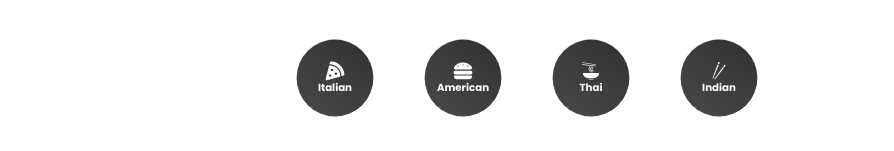
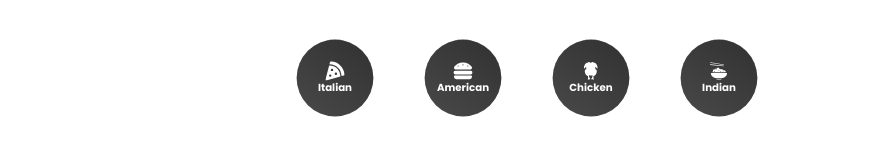
Before and after one commit to Olaowo5/reactrecipo, a React (Create React App) app: page /recipe/1 in a window 1280 px wide. Shown: the part 215-366 px from the top of the page, without its empty margins (97-991 px from the left). Built offline with nearby package versions, Linux system fonts and the light colour scheme; no server answers.

Commit message:
Ola changes

```diff
--- a/src/components/Category.jsx
+++ b/src/components/Category.jsx
@@ -1,5 +1,5 @@
 import {FaHamburger, FaPizzaSlice} from 'react-icons/fa';
-import {GiNoodles, GiChopsticks} from 'react-icons/gi';
+import {GiNoodles, GiChopsticks, GiBowlOfRice, GiRoastChicken} from 'react-icons/gi';
 
 import styled from "styled-components";
 import {NavLink} from 'react-router-dom';
@@ -17,12 +17,12 @@ function Category(){
                 <FaHamburger />
                 <h4>American</h4>
             </SLink>
-            <SLink to={'/cuisine/Thai'}>
-                <GiNoodles />
-                <h4>Thai</h4>
+            <SLink to={'/cuisine/Chicken'}>
+                <GiRoastChicken />
+                <h4>Chicken</h4>
             </SLink>
             <SLink to={'/cuisine/Indian'}>
-                <GiChopsticks />
+                <GiBowlOfRice />
                 <h4>Indian</h4>
             </SLink>
         </List>
--- a/src/components/Popular.jsx
+++ b/src/components/Popular.jsx
@@ -39,7 +39,7 @@ function Popular()
                         <h3>Popular Picks</h3>
                         <Splide
                         options={{
-                            perPage: 4,
+                            perPage: 5,
                             arrows: true,
                             pagination: false,
                             drag: "free",
--- a/src/components/Search.jsx
+++ b/src/components/Search.jsx
@@ -41,6 +41,7 @@ const FormStyle = styled.form`
         border:none;
         border-radius: 1rem;
         outline: none;
+        width: 50%;
 
     }
     svg{
--- a/src/pages/Homes.jsx
+++ b/src/pages/Homes.jsx
@@ -10,8 +10,9 @@ function Homes() {
     initial = {{opacity:0}}
     exit={{opacity:0}}
     transition={{duration:0.5}}>
+        <Popular />
       <Veggies />
-      <Popular />
+
     </motion.div>
   );
 }
```
